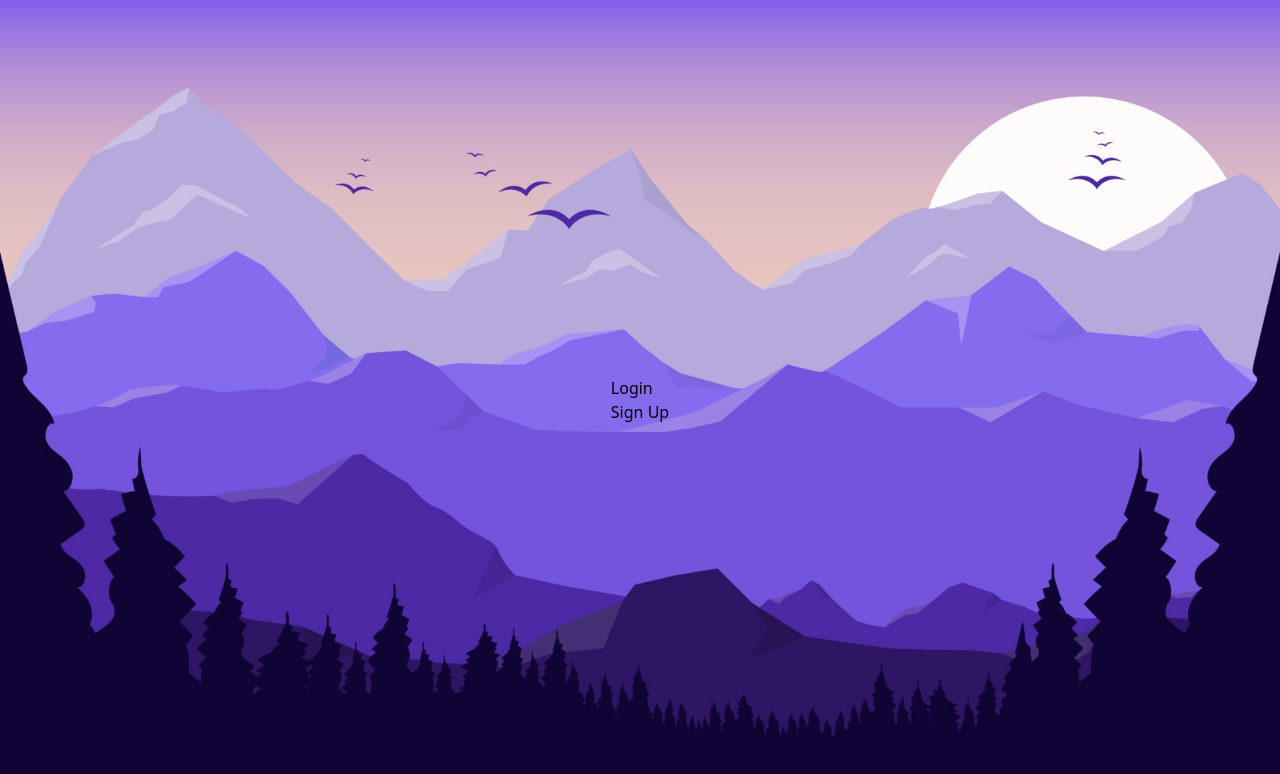
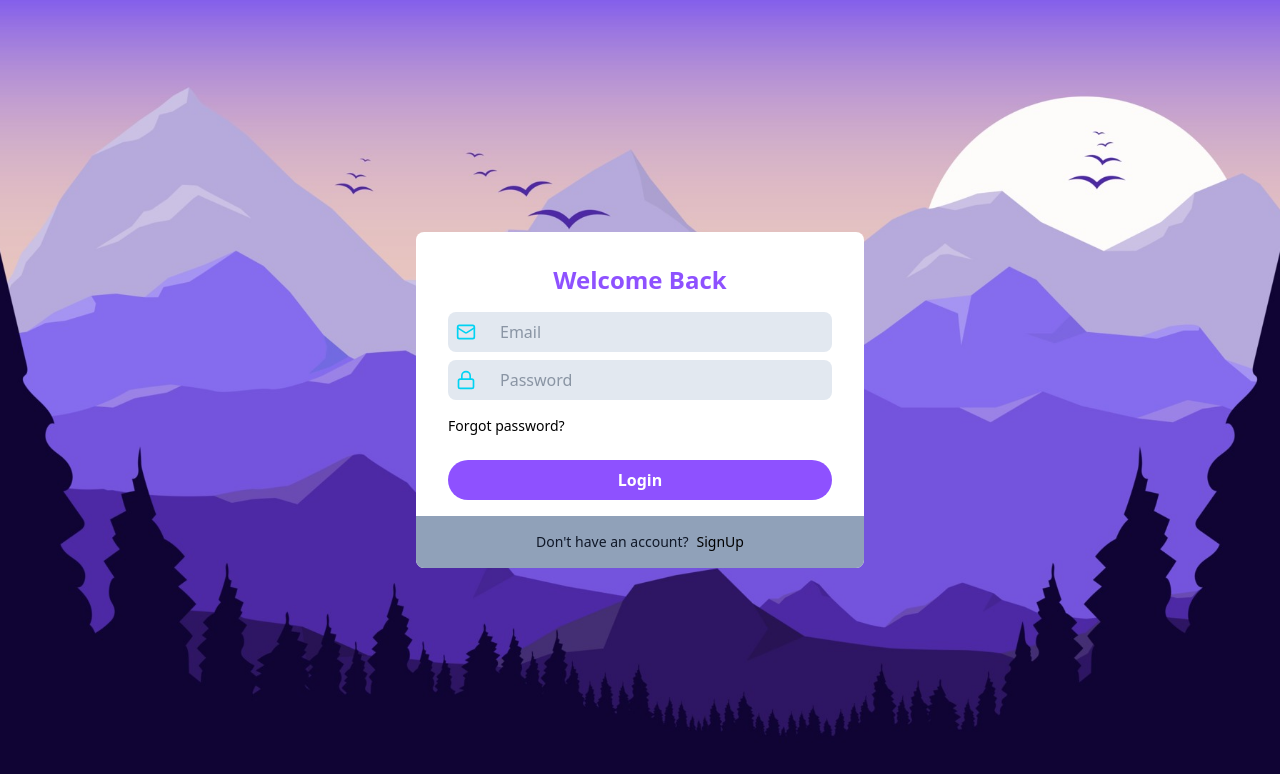
Before and after one commit to kishore399/Huntpad, a React (Vite) app in the folder frontend/: page /login in a window 1280 px wide. Shown: the top 774 px of the page. Built offline with nearby package versions, Linux system fonts and the light colour scheme.

Commit message:
feat: added login page ui

```diff
--- a/frontend/src/pages/Login.jsx
+++ b/frontend/src/pages/Login.jsx
@@ -1,10 +1,45 @@
+import { useState } from "react";
+import Input from "../components/Input";
+import { Mail, Lock } from "lucide-react";
 import { Link } from "react-router";
 
 const Login = () => {
-  return (
-    <div>
-      <h1>Login</h1>
-      <Link to="/signup">Sign Up</Link>
+
+  const [email, setEmail] = useState("");
+  const [password, setPassword] = useState("");
+
+  const handleLogin = (e) => {
+    e.preventDefault();
+    console.log("Login clicked");
+  }
+
+    return (
+    <div className="max-w-md w-full bg-white overflow-hidden rounded-lg flex flex-col justify-center m-4">
+        <h2 className="text-2xl font-bold text-violet-500 text-center mt-8">
+            Welcome Back
+        </h2>
+        <form onSubmit={handleLogin} className="w-full flex flex-col gap-2 mt-4 px-8">
+            <Input
+              Icon={ Mail }
+              type="email"
+              placeholder="Email"
+              value={email}
+              onChange={(e) => setEmail(e.target.value)}
+            />
+            <Input
+              Icon={ Lock }
+              type="password"
+              placeholder="Password"
+              value={password}
+              onChange={(e) => setPassword(e.target.value)}
+            />
+          <Link to="/forgot-password" className="text-sm hover:underline hover:text-blue-600 mt-2">Forgot password?</Link>
+          <button type="submit" className="bg-violet-500 py-2 rounded-full font-bold text-white mt-4" >Login</button>
+        </form>
+        <div className="w-full p-4 bg-slate-400 mt-4 flex justify-center items-center gap-2">
+          <span className="text-sm text-gray-900">Don't have an account?</span>
+          <Link to="/Signup" className="text-sm hover:underline hover:text-blue-600">SignUp</Link>
+        </div>
     </div>
   )
 }
```
